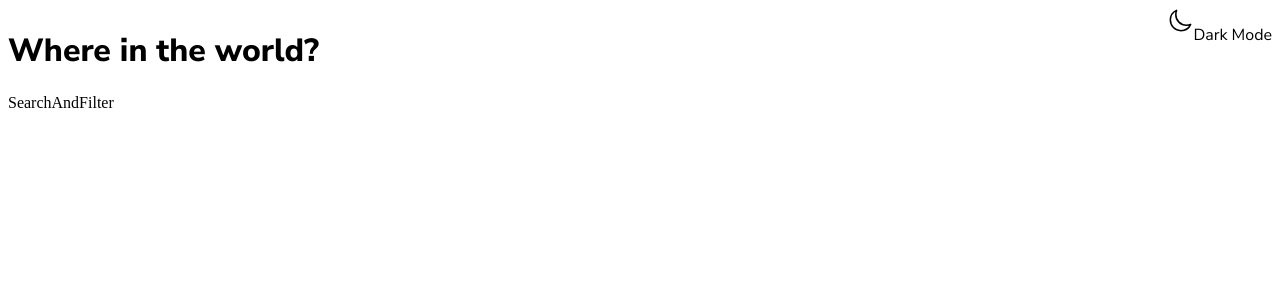
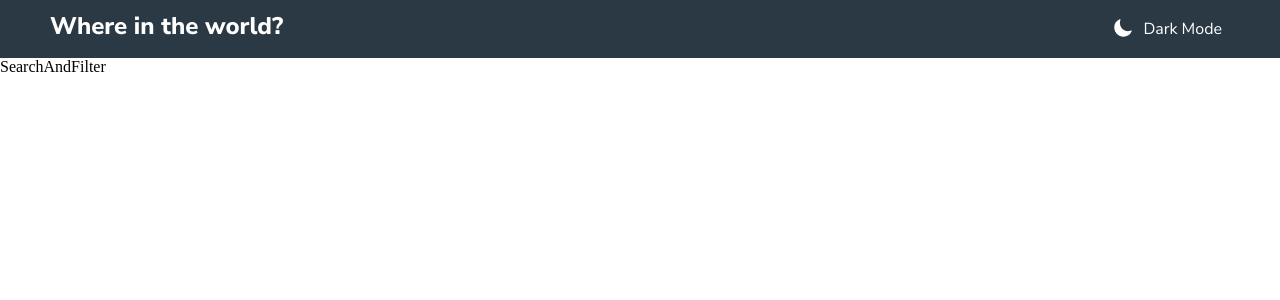
Before and after one commit to yoga1234/countries-api, a React (Create React App) app: page / in a window 1280 px wide. Shown: the top 300 px of the page. Built offline with nearby package versions, Linux system fonts and the light colour scheme.

Commit message:
navbar styling

```diff
--- a/src/App.css
+++ b/src/App.css
@@ -10,3 +10,7 @@
   --font-16px: 16px;
   --font-14px: 14px;
 }
+* {
+  margin: 0;
+  padding: 0;
+}
--- a/src/assets/index.js
+++ b/src/assets/index.js
@@ -1,3 +1,4 @@
 import moonOutline from "./moon-outline.svg";
+import moonOutlineWhite from "./moon-outline-white.svg";
 
-export { moonOutline };
+export { moonOutline, moonOutlineWhite };
--- a/src/components/navbar/Navbar.css
+++ b/src/components/navbar/Navbar.css
@@ -3,12 +3,28 @@
   flex-direction: row;
   justify-content: space-between;
   font-family: var(--font-main);
+  background-color: var(--color-dark-blue);
+  color: var(--color-white);
+  padding-top: 10px;
+  padding-bottom: 10px;
+  padding-left: 50px;
+  padding-right: 50px;
+}
+.navbar-container h1 {
+  font-size: 24px;
 }
 .dark-toggle {
   display: flex;
   flex-direction: row;
+  column-gap: 10px;
+  padding: 8px;
+  border-radius: 5px;
+}
+.dark-toggle:hover {
+  cursor: pointer;
+  background-color: var(--color-dark-gray);
 }
 .dark-toggle img {
-  width: 25px;
-  height: 25px;
+  width: 20px;
+  height: 20px;
 }
--- a/src/components/navbar/Navbar.js
+++ b/src/components/navbar/Navbar.js
@@ -1,14 +1,14 @@
 import React from "react";
 
 import "./Navbar.css";
-import { moonOutline } from "../../assets";
+import { moonOutline, moonOutlineWhite } from "../../assets";
 
 const Navbar = () => {
   return (
     <div className="navbar-container">
       <h1>Where in the world?</h1>
       <div className="dark-toggle">
-        <img src={moonOutline} alt="" />
+        <img src={moonOutlineWhite} alt="" />
         <p>Dark Mode</p>
       </div>
     </div>
```
Also changed, not shown: src/assets/moon-outline-white.svg (added).
